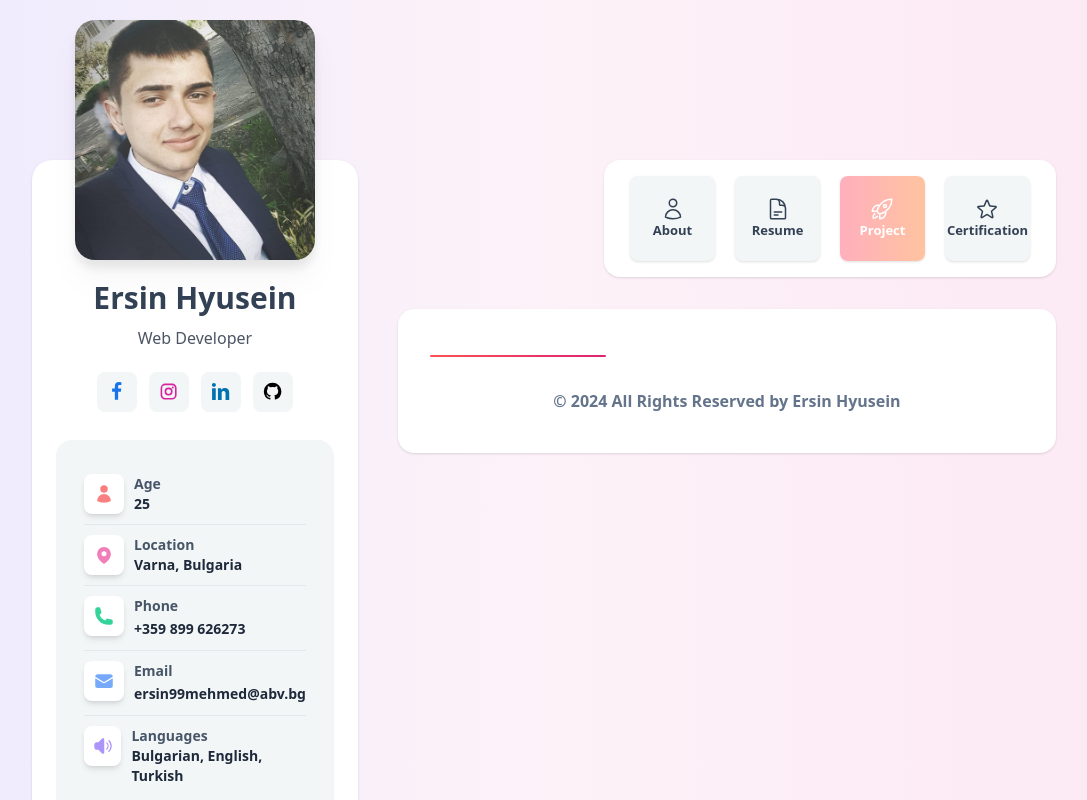
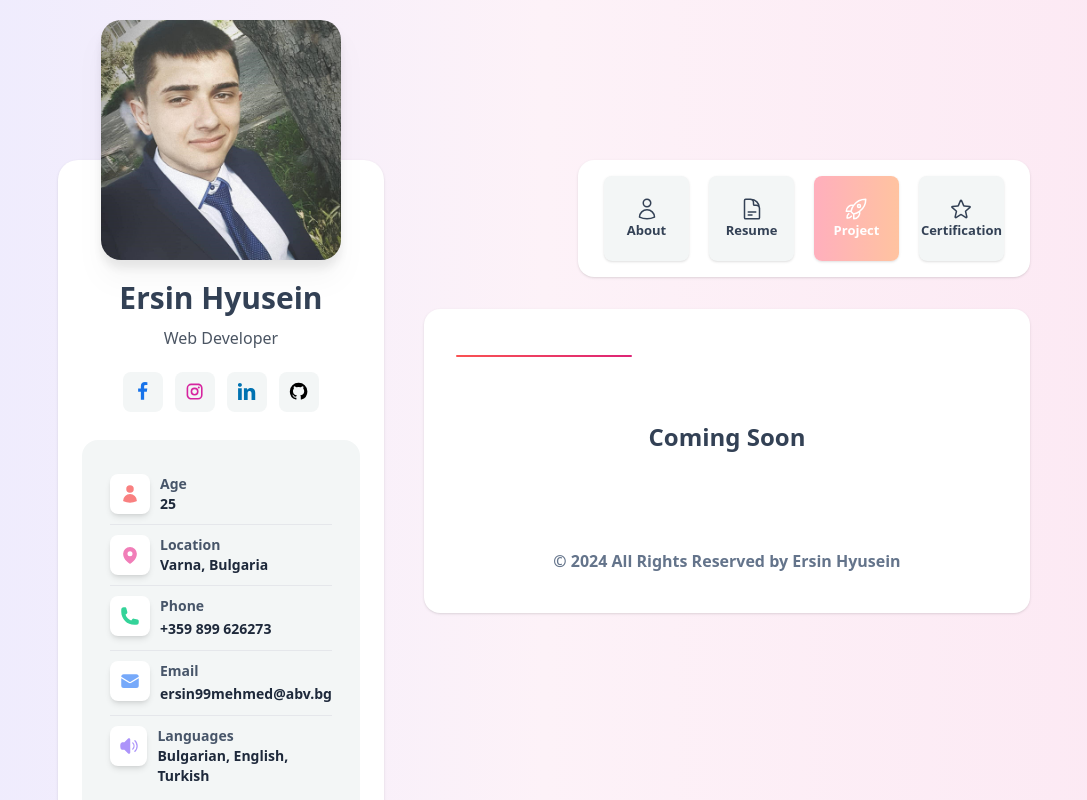
Before and after one commit to ErsinMehmed/react-portfilio, a React (Create React App) app: page /project in a window 1280 px wide. Shown: the top 800 px of the page, without its empty margins (96-1183 px from the left). Built offline with nearby package versions, Linux system fonts and the light colour scheme.

Commit message:
Added coming soon text

```diff
--- a/src/Data.jsx
+++ b/src/Data.jsx
@@ -306,14 +306,14 @@ const techSkills = [
   {
     title: ".NET",
     kind: "Backend",
-    percentage: "60",
+    percentage: "50",
     description: "Having a good command of .NET, my level is advanced.",
     color: "bg-yellow-400",
   },
   {
     title: "ASP.NET",
     kind: "Backend",
-    percentage: "60",
+    percentage: "40",
     description: "I am good at ASP.NET. My level is advanced.",
     color: "bg-amber-400",
   },
--- a/src/components/Layout.jsx
+++ b/src/components/Layout.jsx
@@ -28,7 +28,8 @@ const Layout = (props) => {
 
   return (
     <div className='w-full bg-blue-300 pb-12 lg:pb-8 bg-gradient-to-r from-purple-100 via-pink-50 to-pink-100'>
-      <div className='lg:px-4 xl:px-32 2xl:px-64 lg:flex gap-10 pt-0.5 lg:pt-40'>
+      <div className='flex flex-col items-center justify-center'>
+        <div className='max-w-full lg:px-4 xl:px-32 2xl:px-64 lg:flex gap-10 pt-0.5 lg:pt-40'>
           <ProfileCard />
 
           <div className='w-full'>
@@ -61,6 +62,7 @@ const Layout = (props) => {
           </button>
         )}
       </div>
+    </div>
   );
 };
 
--- a/src/pages/Certification.jsx
+++ b/src/pages/Certification.jsx
@@ -1,7 +1,13 @@
 import Layout from "../components/Layout";
 
 const Certification = () => {
-  return <Layout></Layout>;
+  return (
+    <Layout>
+      <div className='w-full text-center text-slate-700 text-2xl py-16 font-semibold'>
+        Coming Soon
+      </div>
+    </Layout>
+  );
 };
 
 export default Certification;
--- a/src/pages/Home.jsx
+++ b/src/pages/Home.jsx
@@ -10,7 +10,7 @@ const Home = () => {
         <p className='text-[#44566c] leading-7'>
           Hi, my name is Ersin and I am a software developer and sports coach. I
           have been programming for 5, both at university and in my spare time,
-          and soon also at work.
+          and also at work.
         </p>
 
         <p className='text-[#44566c] leading-7'>
--- a/src/pages/Project.jsx
+++ b/src/pages/Project.jsx
@@ -1,7 +1,13 @@
 import Layout from "../components/Layout";
 
 const Project = () => {
-  return <Layout></Layout>;
+  return (
+    <Layout>
+      <div className='w-full text-center text-slate-700 text-2xl py-16 font-semibold'>
+        Coming Soon
+      </div>
+    </Layout>
+  );
 };
 
 export default Project;
```
Lines whose indentation alone changed are shown as unchanged.
